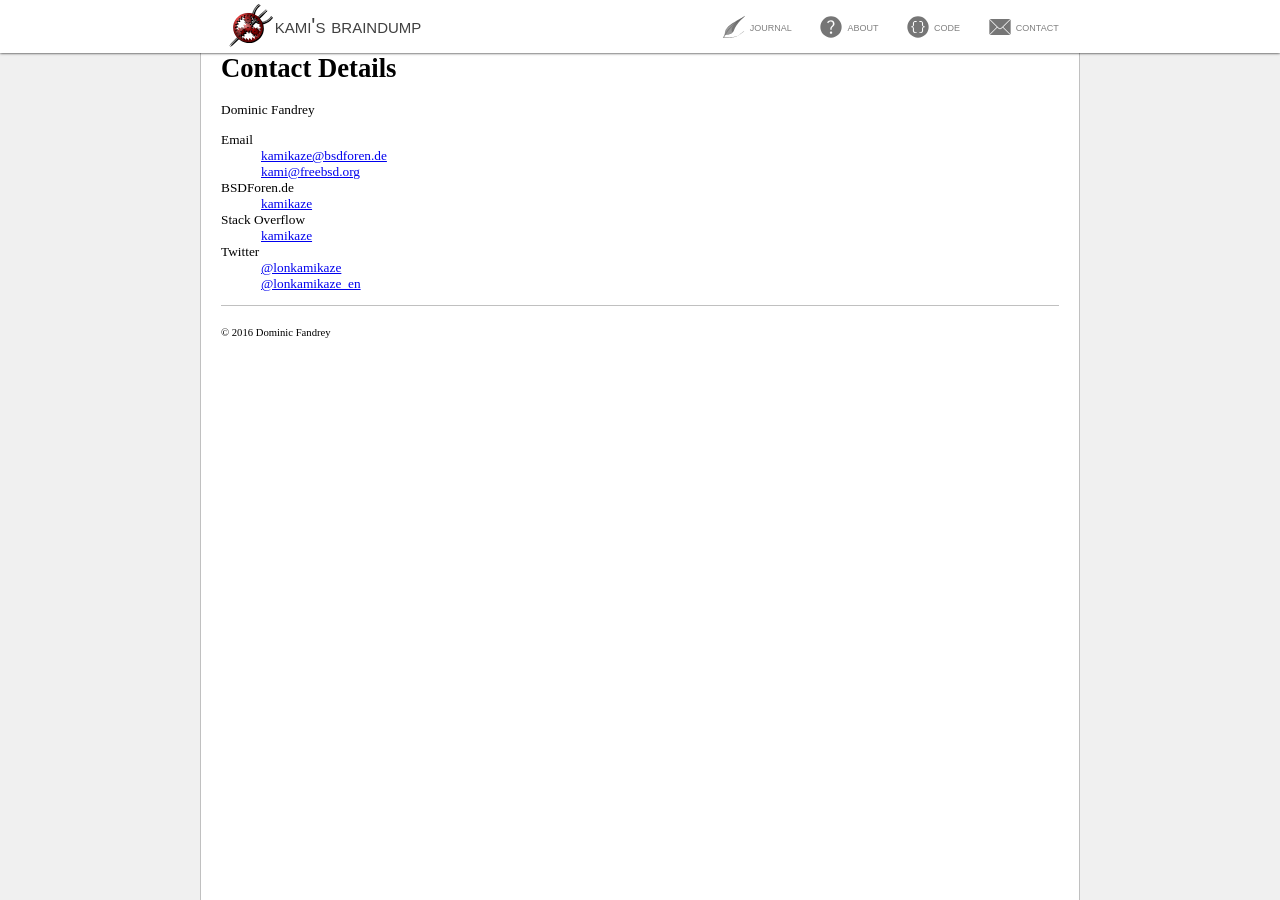
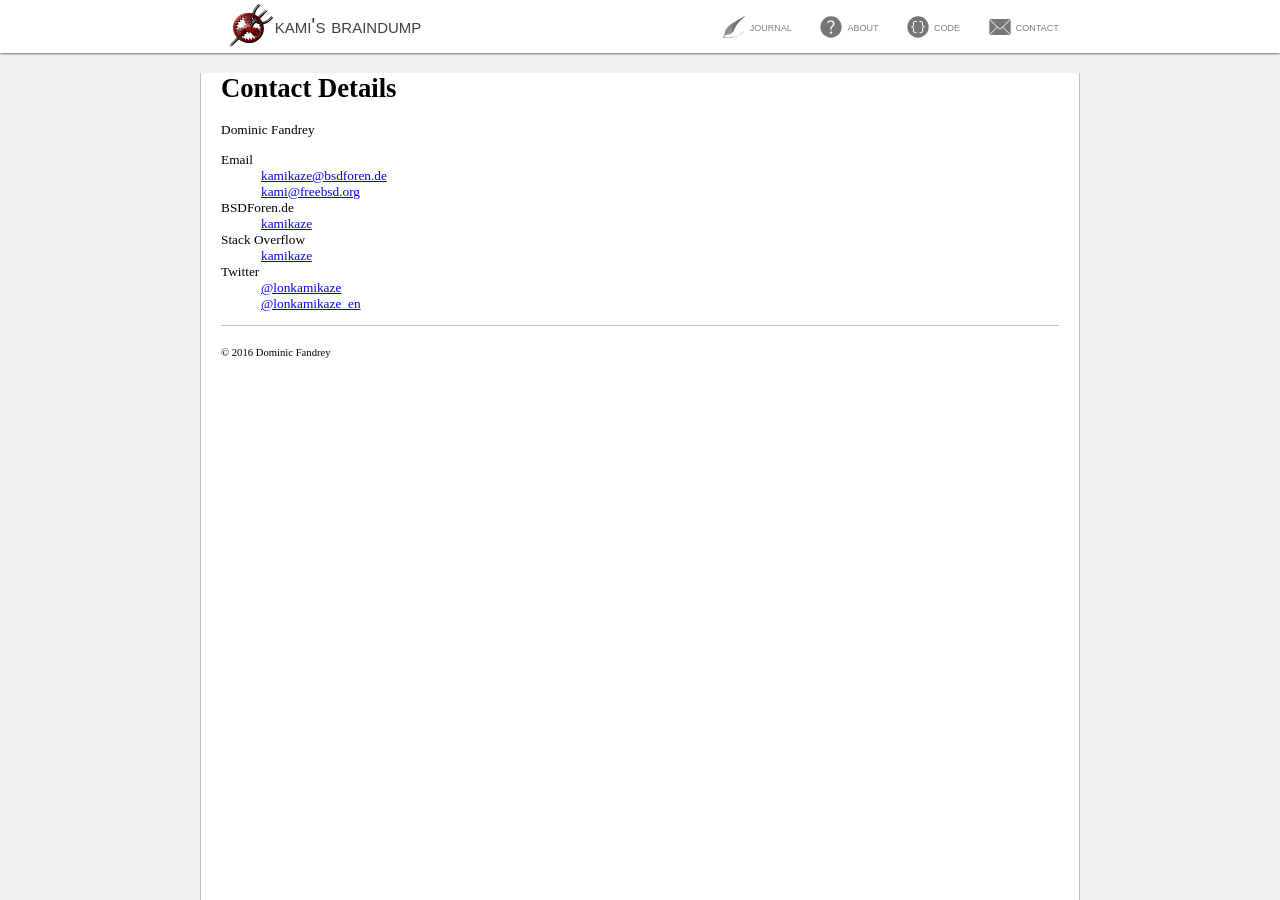
Before and after one commit to lonkamikaze/lonkamikaze.github.io, a Jekyll site: the page built from contact/index.md, in a window 1280 px wide. Built offline with Jekyll 4.4.1, drawn with Linux system fonts in a browser that asks for light colours.

Commit message:
Add some padding in the top

```diff
--- a/css/main.css
+++ b/css/main.css
@@ -72,10 +72,10 @@ body {
 	background:          #ffffff;
 	padding:             0pt 15pt;
 	font-family:         serif;
-	margin:              40pt 150pt 0pt 150pt;
+	margin:              55pt 150pt 0pt 150pt;
 	border-left:         1pt solid #c0c0c0;
 	border-right:        1pt solid #c0c0c0;
-	min-height:          calc(100vh - 40pt);
+	min-height:          calc(100vh - 55pt);
 }
 
 #content h1, #content h2, #content h3, #content h4 {
```
